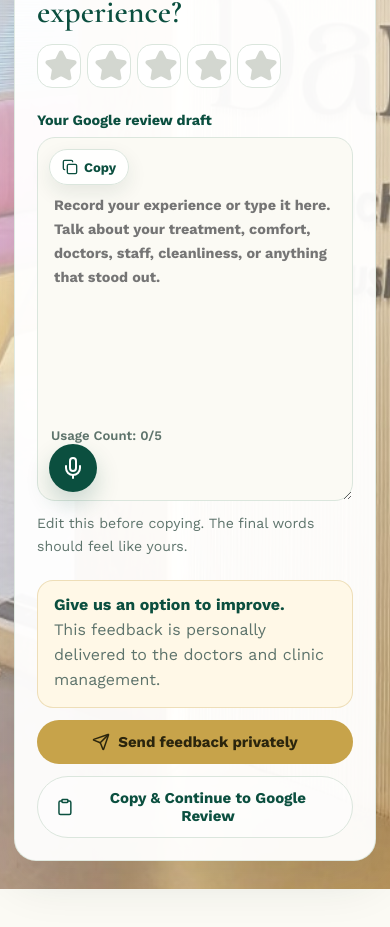
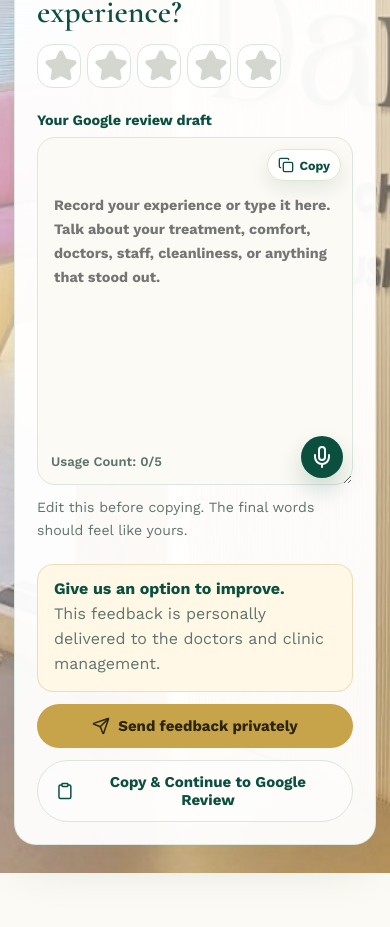
Before and after one commit to vivekdarak/dantam-dental-care-website, a Next.js app: page /review-us in a window 390 px wide. Shown: the part 1000-1927 px from the top of the page. Built offline with nearby package versions, Linux system fonts and the light colour scheme; no server answers.

Commit message:
Adjust mobile review composer controls

```diff
--- a/app/review-us/review-us.css
+++ b/app/review-us/review-us.css
@@ -405,21 +405,35 @@
 
   .review-textarea textarea {
     padding-top: 56px;
-    padding-bottom: 92px;
-  }
-
-  .draft-top-controls {
-    left: 12px;
-    right: auto;
+    padding-bottom: 76px;
   }
 
   .draft-meta {
-    bottom: 62px;
+    bottom: 18px;
+    max-width: calc(100% - 118px);
+    line-height: 1.2;
+  }
+
+  .draft-top-controls button {
+    min-height: 32px;
+    padding-inline: 10px;
+    font-size: 0.78rem;
   }
 
   .draft-record-controls {
-    left: 12px;
-    right: auto;
-    bottom: 12px;
+    right: 10px;
+    bottom: 10px;
+    gap: 6px;
+  }
+
+  .draft-mic-button {
+    width: 42px;
+    height: 42px;
+  }
+
+  .draft-icon-button {
+    min-height: 34px;
+    padding-inline: 10px;
+    font-size: 0.78rem;
   }
 }
```
